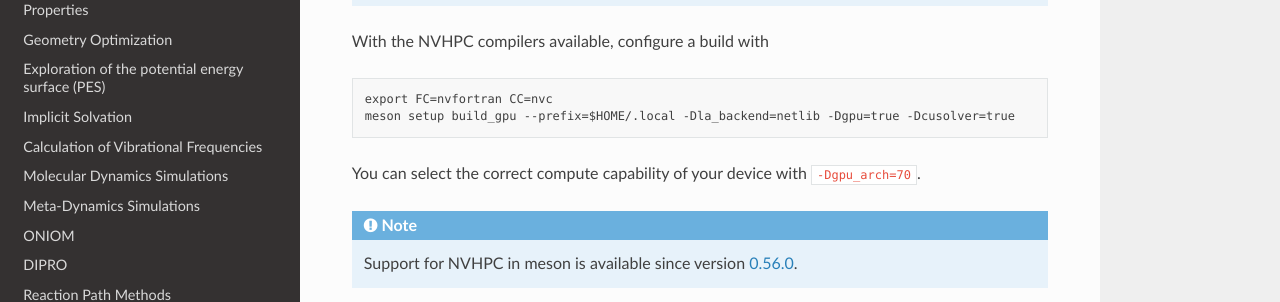
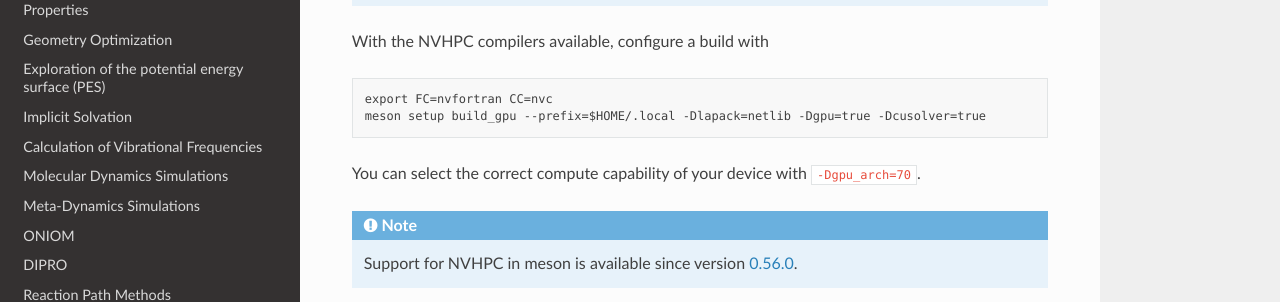
Before and after one commit to grimme-lab/xtb_docs, a Sphinx documentation site: the page built from source/development.rst, in a window 1280 px wide and 900 px high, scrolled down 4009 px. Shown: the part 168-470 px from the top of the window. Built offline with Sphinx 7.4.7 and the Read the Docs theme 2.0.0, drawn with Linux system fonts in a browser that asks for light colours; pages that are not in the unit, such as notebooks, are missing from menus.

Commit message:
Fix option in compilation instructions (#116)

```diff
--- a/source/development.rst
+++ b/source/development.rst
@@ -96,7 +96,7 @@ For this example we additonally choose to change the linear algebra backend to O
 .. code-block::
 
    export FC=gfortran CC=gcc
-   meson setup build --buildtype=release -Dla_backend=openblas
+   meson setup build --buildtype=release -Dlapack=openblas
 
 The build system will check if the OpenBLAS library provides LAPACK features as well, if this is not the case it will additionally search for LAPACK.
 If you are compiling ``xtb`` on Darwin platforms, ensure that GCC is the actual GCC and not clang.
@@ -189,7 +189,7 @@ With the NVHPC compilers available, configure a build with
 .. code-block:: none
 
    export FC=nvfortran CC=nvc
-   meson setup build_gpu --prefix=$HOME/.local -Dla_backend=netlib -Dgpu=true -Dcusolver=true
+   meson setup build_gpu --prefix=$HOME/.local -Dlapack=netlib -Dgpu=true -Dcusolver=true
 
 You can select the correct compute capability of your device with ``-Dgpu_arch=70``.
 
```
